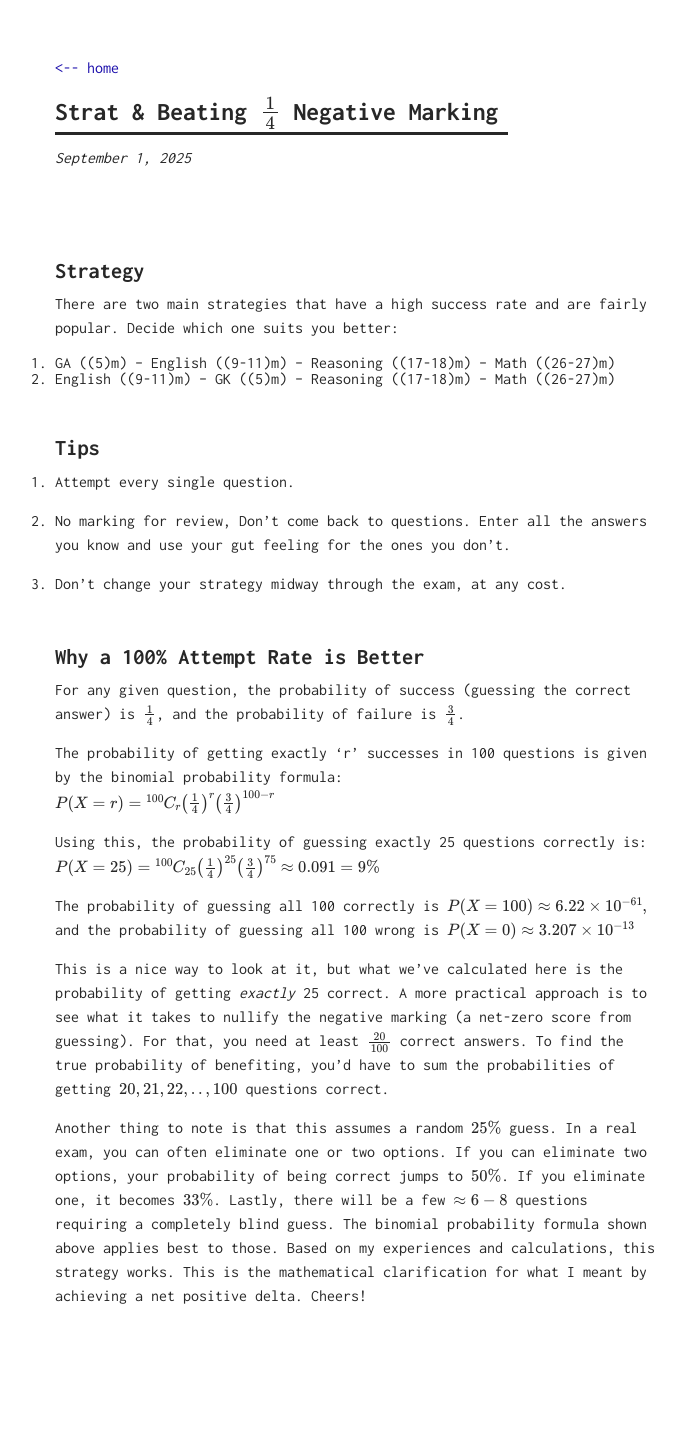
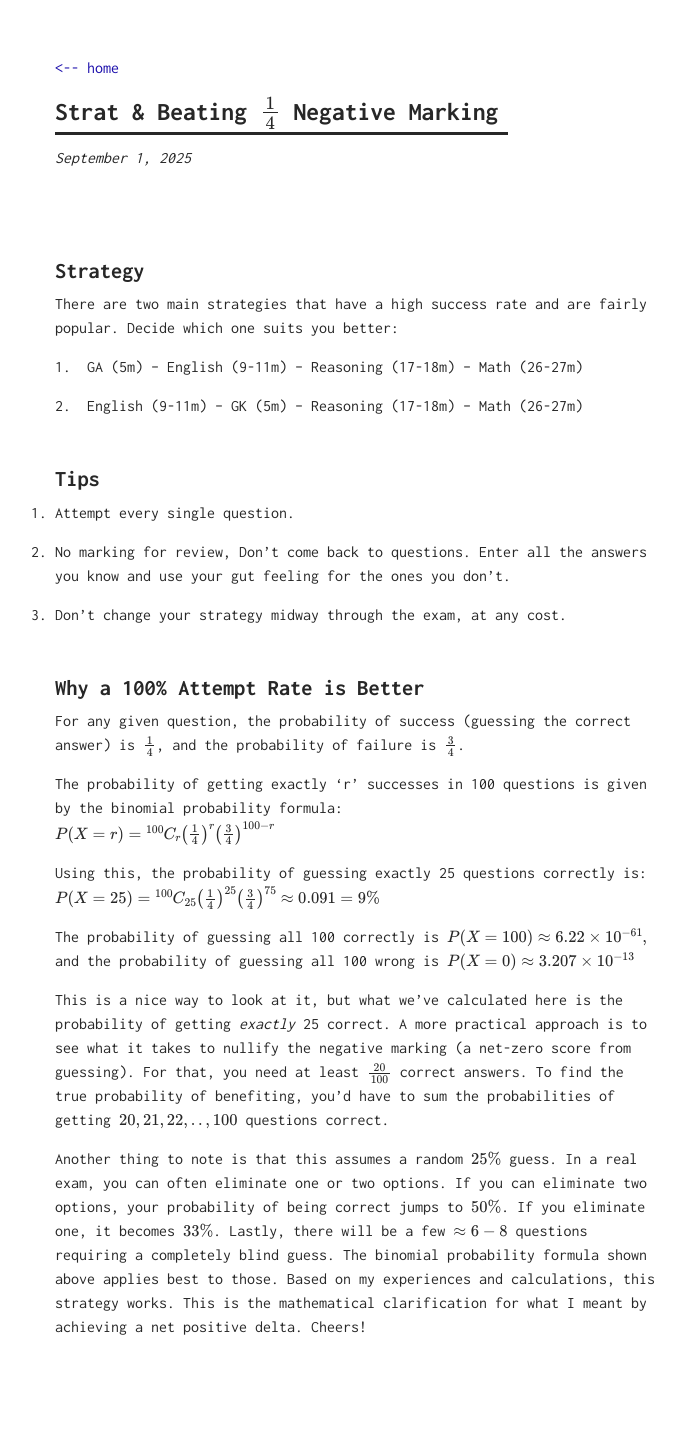
Before and after one commit to l19ux/l19ux.github.io, a Jekyll site: the page built from _posts/2025-09-01-maths-behind-one-fourth-negative-marking.md, in a window 1280 px wide. Shown: the whole page, without its empty margins (285-970 px from the left). Built offline with Jekyll 4.4.1, drawn with Linux system fonts in a browser that asks for light colours; before the commit the page ends 1413 px from its top, so only the background shows below that.

Commit message:
Update 2025-09-01-maths-behind-one-fourth-negative-marking.md

```diff
--- a/_posts/2025-09-01-maths-behind-one-fourth-negative-marking.md
+++ b/_posts/2025-09-01-maths-behind-one-fourth-negative-marking.md
@@ -7,8 +7,9 @@ title: Strat & Beating \(\frac{1}{4}\) Negative Marking
 
 There are two main strategies that have a high success rate and are fairly popular. Decide which one suits you better:
 
-1.  <small>GA (\(5\)m) – English (\(9-11\)m) – Reasoning (\(17-18\)m) – Math (\(26-27\)m)</small>
-2.  <small>English (\(9-11\)m) – GK (\(5\)m) – Reasoning (\(17-18\)m) – Math (\(26-27\)m)</small>
+1.  <small>GA (5m) – English (9-11m) – Reasoning (17-18m) – Math (26-27m)</small>
+
+2.  <small>English (9-11m) – GK (5m) – Reasoning (17-18m) – Math (26-27m)</small>
 
 
 
```
